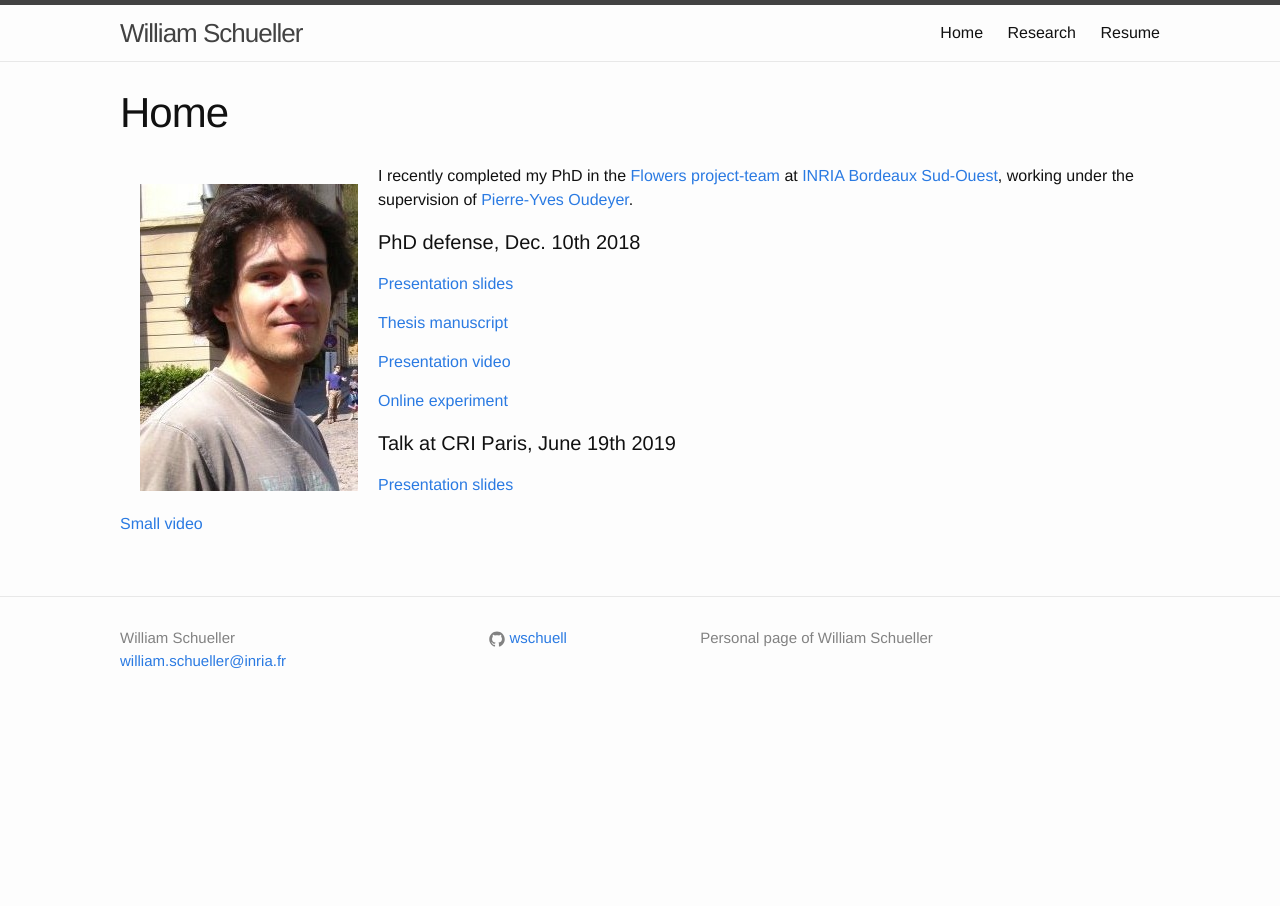
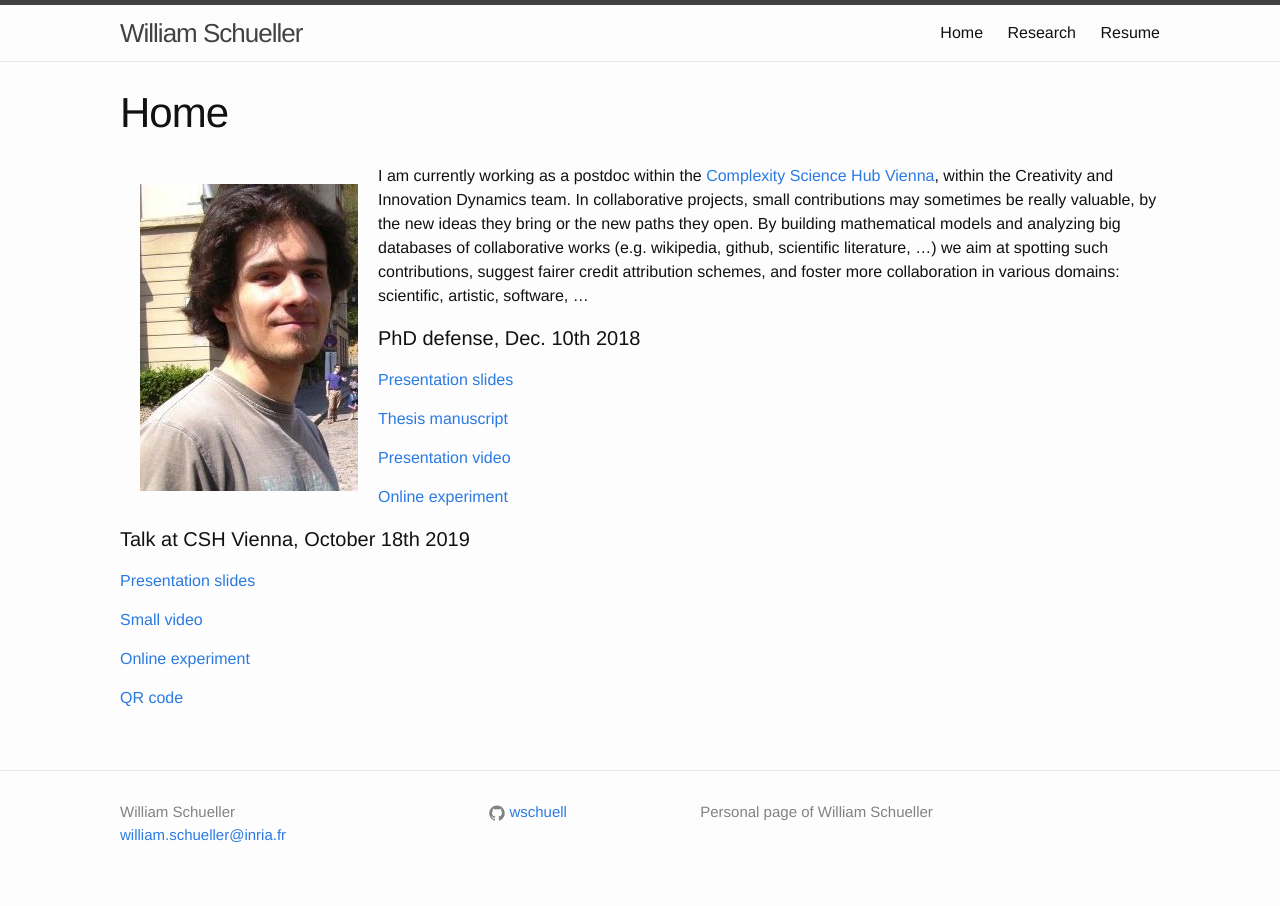
Before and after one commit to wschuell/wschuell.github.io, a Jekyll site: the page built from index.md, in a window 1280 px wide. Built offline with Jekyll 4.4.1, drawn with Linux system fonts in a browser that asks for light colours.

Commit message:
talk csh

```diff
--- a/index.md
+++ b/index.md
@@ -5,7 +5,7 @@ title: Home
 
 <img class="img-home" src="{{ site.baseurl }}/resources/photo.jpg"/>
 
-I recently completed my PhD in the [Flowers project-team][flowers] at [INRIA Bordeaux Sud-Ouest][inria], working under the supervision of [Pierre-Yves Oudeyer][py].
+I am currently working as a postdoc within the [Complexity Science Hub Vienna][csh], within the Creativity and Innovation Dynamics team. In collaborative projects, small contributions may sometimes be really valuable, by the new ideas they bring or the new paths they open. By building mathematical models and analyzing big databases of collaborative works (e.g. wikipedia, github, scientific literature, ...) we aim at spotting such contributions, suggest fairer credit attribution schemes, and foster more collaboration in various domains: scientific, artistic, software, ...
 
 #### PhD defense, Dec. 10th 2018
 
@@ -19,12 +19,16 @@ I recently completed my PhD in the [Flowers project-team][flowers] at [INRIA Bor
 [Online experiment][game]
 
 
-#### Talk at CRI Paris, June 19th 2019
+#### Talk at CSH Vienna, October 18th 2019
 
 
-[Presentation slides][slidesCRI]
+[Presentation slides][slidesCSH]
 
 [Small video][smallvideo]
+
+[Online experiment][game]
+
+[QR code][QR]
 
 [flowers]:      http://flowers.inria.fr
 [inria]:   		http://www.inria.fr/en/centre/bordeaux
@@ -36,3 +40,8 @@ I recently completed my PhD in the [Flowers project-team][flowers] at [INRIA Bor
 
 [smallvideo]:		https://www.dropbox.com/s/bl4ytaykbmcnlta/ngal_struct.mp4
 [slidesCRI]:		https://drive.google.com/file/d/1ArcHfqMt-6iFpJymQvyhtjU-JzCW_7sM/view?usp=sharing
+
+[csh]:		https://csh.ac.at
+[QR]:		https://kouzan.cslparis.com/koin/alt.php?s=D9lD8ZfDf8HWJIxVwwmJZlmhlhXpZGhpVDX8fm9mZYpvm3lJJm
+
+[slidesCSH]:		https://drive.google.com/open?id=1I983lho_xJmqJfxyym-r_JmSyulOkOwY
```
Also changed, not shown: j2_research.md (+1 -0 lines), 1 other file.
